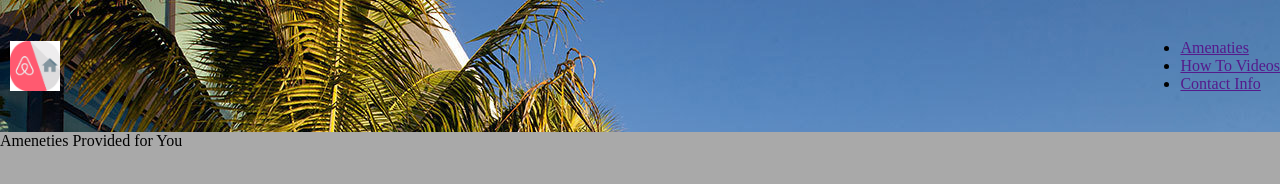
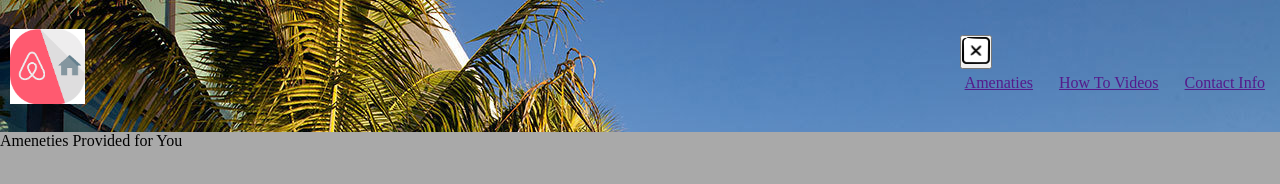
Before and after one commit to WillP90/aBnB_website, a plain HTML site: page index.html in a window 1280 px wide. Drawn offline with Linux system fonts and the light colour scheme.

Commit message:
more stuff

```diff
--- a/index.html
+++ b/index.html
@@ -10,11 +10,16 @@
     <div class="container">
         <div class="header">
             <img class="hImg" src="static/airBnB.png" alt="AirBnB logo">
-            <ul class="header_list">
-                <li class="hList_item"><a href="">Amenaties</a></li>
-                <li class="hList_item"><a href="">How To Videos</a></li>
-                <li class="hList_item"><a href="">Contact Info</a></li>
-            </ul>
+            <div class="hamburger">
+                <button class="hamburger_close">
+                    <img src="/static/download.png" alt="" width="28" height="27">
+                </button>
+                <ul class="header_list">
+                    <li class="hList_item"><a href="">Amenaties</a></li>
+                    <li class="hList_item"><a href="">How To Videos</a></li>
+                    <li class="hList_item"><a href="">Contact Info</a></li>
+                </ul>
+            </div>
         </div>
         <div class="inner_container">
             <p class="inner_text">Ameneties Provided for You</p>
--- a/style.css
+++ b/style.css
@@ -20,6 +20,31 @@
 
 .hImg{
     padding-left: 10px;
-    height: 50px;
-    width: 50px;
+    height: 75px;
+    width: 75px;
 }
+
+.hamburger{
+    @media (width < 40em){
+        background-color: brown;
+        position: fixed;
+        inset: 0;
+        padding: 1.5rem;
+    }
+}
+
+.header_list{
+    display: flex;
+    gap: 1rem;;
+    align-items: center;
+    padding-right: 10px;
+
+    @media (width < 40em){
+        flex-direction: column;
+    }
+}
+
+.hList_item{
+    list-style-type: none;
+    padding: 5px;
+}
```
Also changed, not shown: static/download.png (added).
